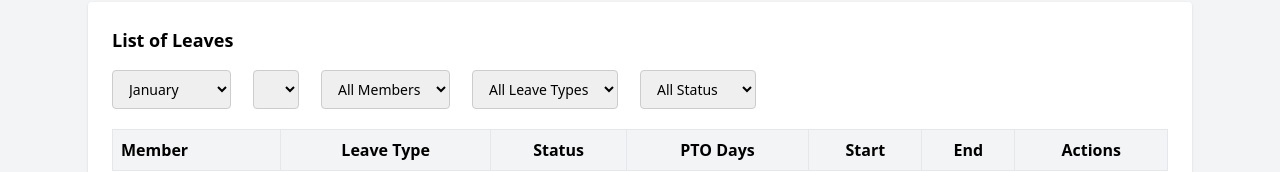
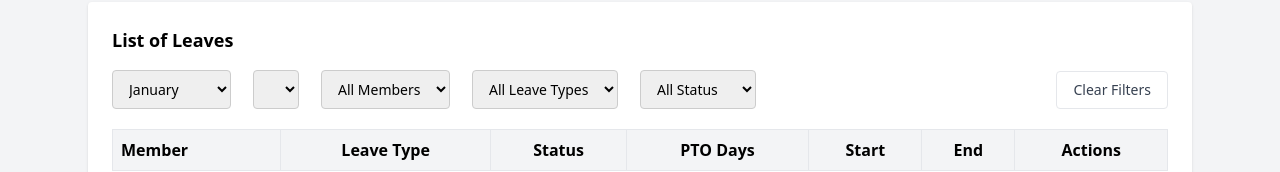
Before and after one commit to pinaki-GH/leave-tracker, a Next.js app: page / in a window 1280 px wide. Shown: the part 408-580 px from the top of the page. Built offline with nearby package versions, Linux system fonts and the light colour scheme.

Commit message:
Update LeaveList.tsx

```diff
--- a/components/LeaveList.tsx
+++ b/components/LeaveList.tsx
@@ -19,6 +19,8 @@ type Props = {
   onMemberChange: (v: string) => void;
   onLeaveTypeChange: (v: string) => void;
   onStatusChange: (v: string) => void;
+
+  onClearFilters: () => void;
 };
 
 const months = [
@@ -41,6 +43,7 @@ export default function LeaveList({
   onMemberChange,
   onLeaveTypeChange,
   onStatusChange,
+  onClearFilters,
 }: Props) {
   const members = Array.from(
     new Set(allLeaves.map(l => l.memberName))
@@ -59,7 +62,7 @@ export default function LeaveList({
       <h2 className="text-lg font-bold mb-4">List of Leaves</h2>
 
       {/* Filters */}
-      <div className="flex flex-wrap gap-4 mb-5">
+      <div className="flex flex-wrap items-center gap-4 mb-5">
         <select
           className="border px-3 py-2 rounded text-sm"
           value={selectedMonth}
@@ -111,6 +114,16 @@ export default function LeaveList({
           <option value="Planned">Planned</option>
           <option value="Confirmed">Confirmed</option>
         </select>
+
+        {/* Push button to the right */}
+        <div className="flex-1" />
+
+        <button
+          onClick={onClearFilters}
+          className="border px-4 py-2 rounded text-sm text-gray-700 hover:bg-gray-100"
+        >
+          Clear Filters
+        </button>
       </div>
 
       {/* Table */}
```
